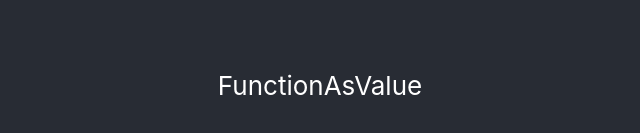
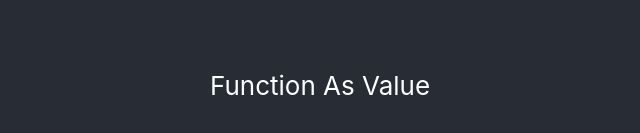
Before and after one commit to haseebulamin/React-Course-Project, a React (Create React App) app: page / in a window 1280 px wide. Shown: the part 315-448 px from the top of the page, without its empty margins (320-960 px from the left). Built offline with nearby package versions, Linux system fonts and the light colour scheme.

Commit message:
set timeout func

```diff
--- a/src/Components/JavaScript-refresh/Function-as-value/FunctionAsValue.jsx
+++ b/src/Components/JavaScript-refresh/Function-as-value/FunctionAsValue.jsx
@@ -1,7 +1,21 @@
 import React from 'react'
 
 export default function FunctionAsValue() {
+    function handleTimeout1()
+    {
+     console.log("Time out!");
+    }
+    const handleTimeout2 = ()=>{
+     console.log("Time out .... Again!");
+    }
+    setTimeout(handleTimeout1, 2000);
+    setTimeout(handleTimeout2, 3000);
+    setTimeout(()=>{
+     console.log("More Timing out!");
+    }, 4000)
   return (
-    <div>FunctionAsValue</div>
+    <div>
+        Function As Value
+        </div>
   )
 }
```
